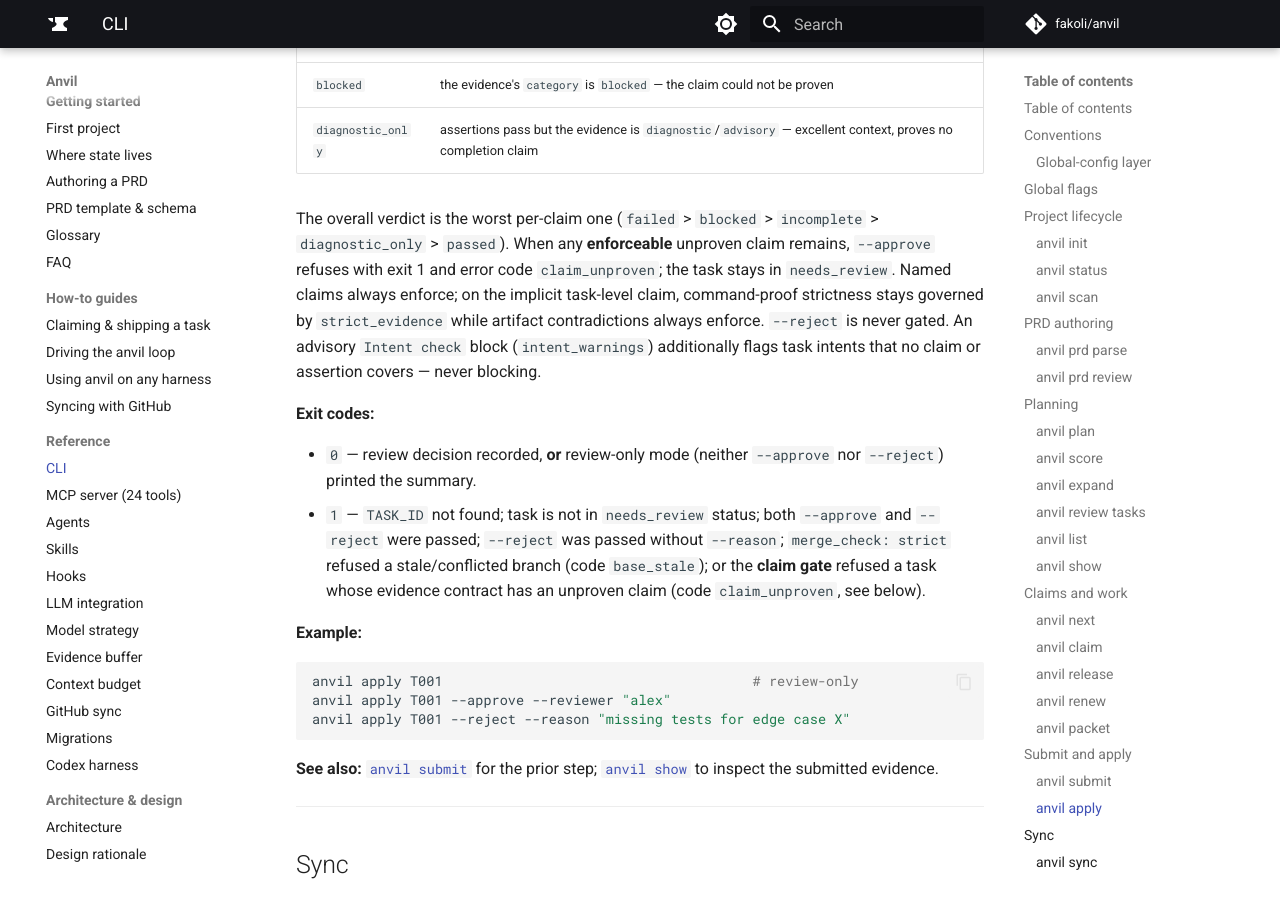
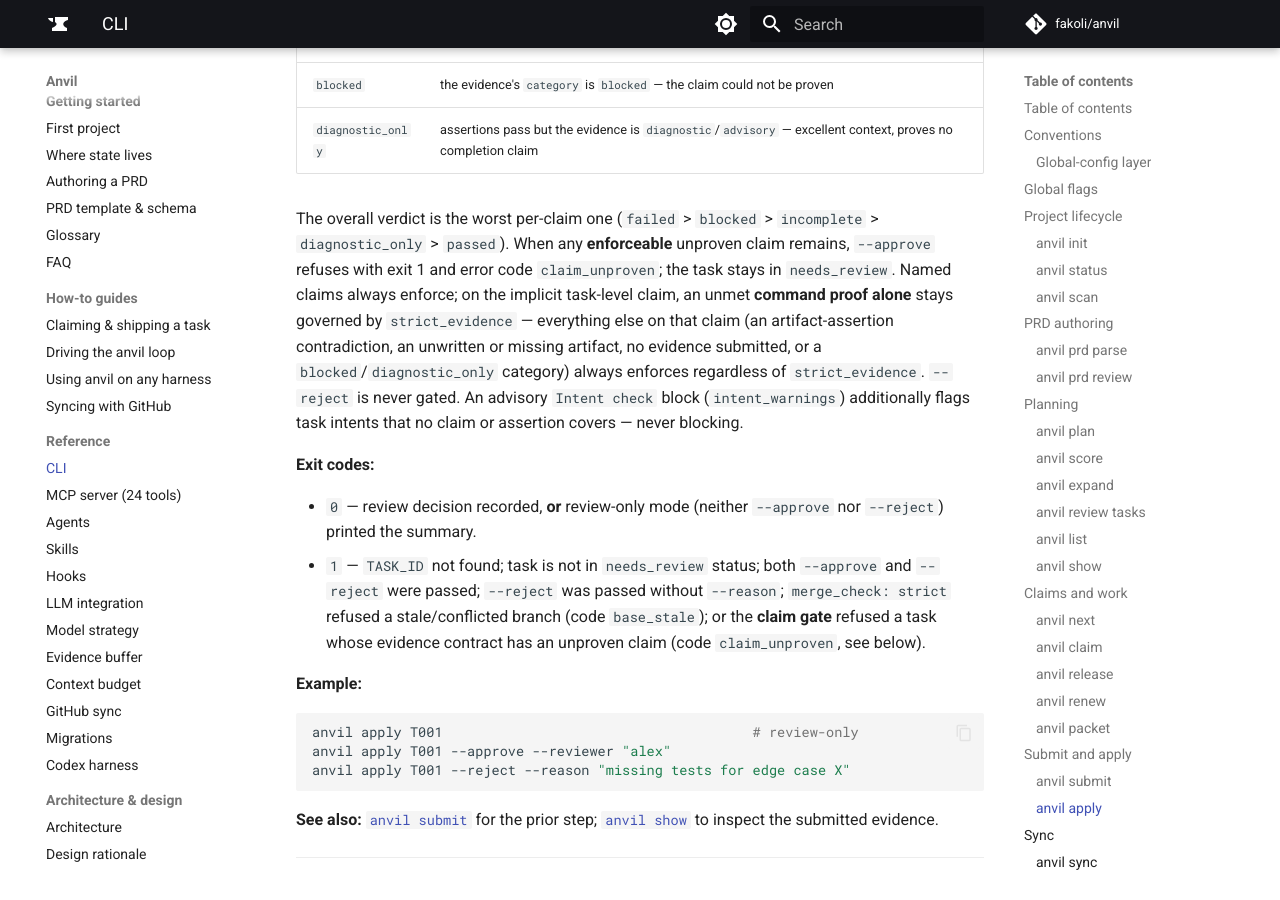
Before and after one commit to fakoli/anvil, an MkDocs documentation site: the page built from docs/cli-reference.md, in a window 1280 px wide and 900 px high, scrolled down 20230 px. Built offline with MkDocs 1.6.1 and Material for MkDocs 9.7.7, drawn with Linux system fonts in a browser that asks for light colours; comment, search, counter and statistics services are not loaded.

Commit message:
docs: fix evidence-gate reference drift (review MUST-FIX)
Three doc-accuracy corrections against gates.py: (1) the passed verdict
also accepts promotion_quality evidence, not just completion; (2) the
implicit-claim enforcement scope — only a bare unmet command proof defers to
strict_evidence; a missing artifact, no-evidence, or blocked/diagnostic
category on the implicit claim always enforces (the doc had described a
2-way split where the code enforces 4 of 5 verdict shapes); (3) the human
apply line is 'Claim <id>: PROVEN' / uppercased verdict, distinct from the
lowercase JSON values. Plus an incomplete-row caveat for the blocked
category.

Co-Authored-By: Claude Opus 4.8 (1M context) <noreply@anthropic.com>
Claude-Session: https://claude.ai/code/session_01JaQFpwDXt1s2jKayhr4Ehh

```diff
--- a/docs/cli-reference.md
+++ b/docs/cli-reference.md
@@ -955,9 +955,11 @@ The overall verdict is the worst per-claim one (`failed` > `blocked` >
 `incomplete` > `diagnostic_only` > `passed`). When any **enforceable**
 unproven claim remains, `--approve` refuses with exit 1 and error code
 `claim_unproven`; the task stays in `needs_review`. Named claims always
-enforce; on the implicit task-level claim, command-proof strictness stays
-governed by `strict_evidence` while artifact contradictions always enforce.
-`--reject` is never gated. An advisory `Intent check` block
+enforce; on the implicit task-level claim, an unmet **command proof alone**
+stays governed by `strict_evidence` — everything else on that claim (an
+artifact-assertion contradiction, an unwritten or missing artifact, no
+evidence submitted, or a `blocked`/`diagnostic_only` category) always
+enforces regardless of `strict_evidence`. `--reject` is never gated. An advisory `Intent check` block
 (`intent_warnings`) additionally flags task intents that no claim or
 assertion covers — never blocking.
 
```
